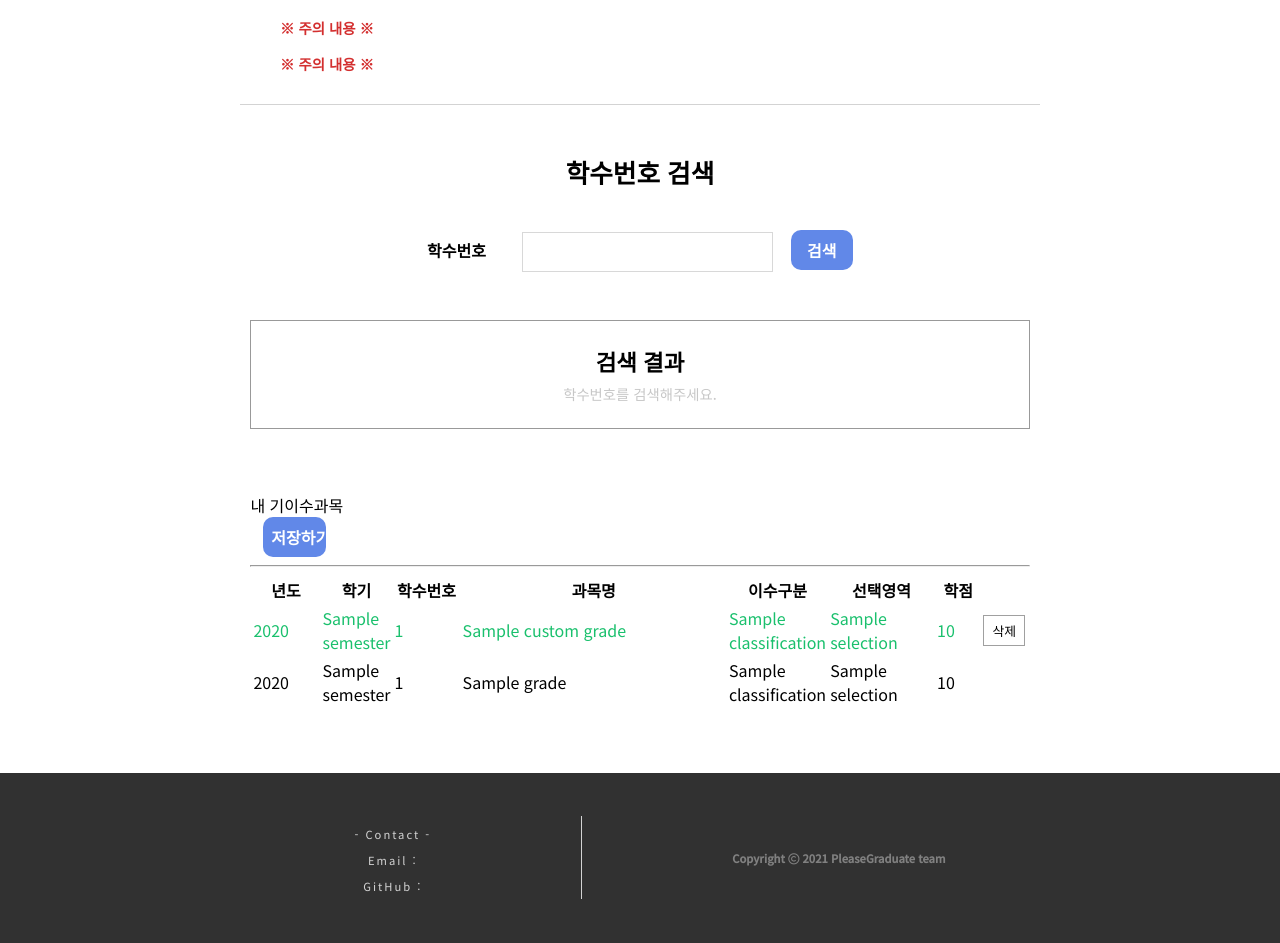
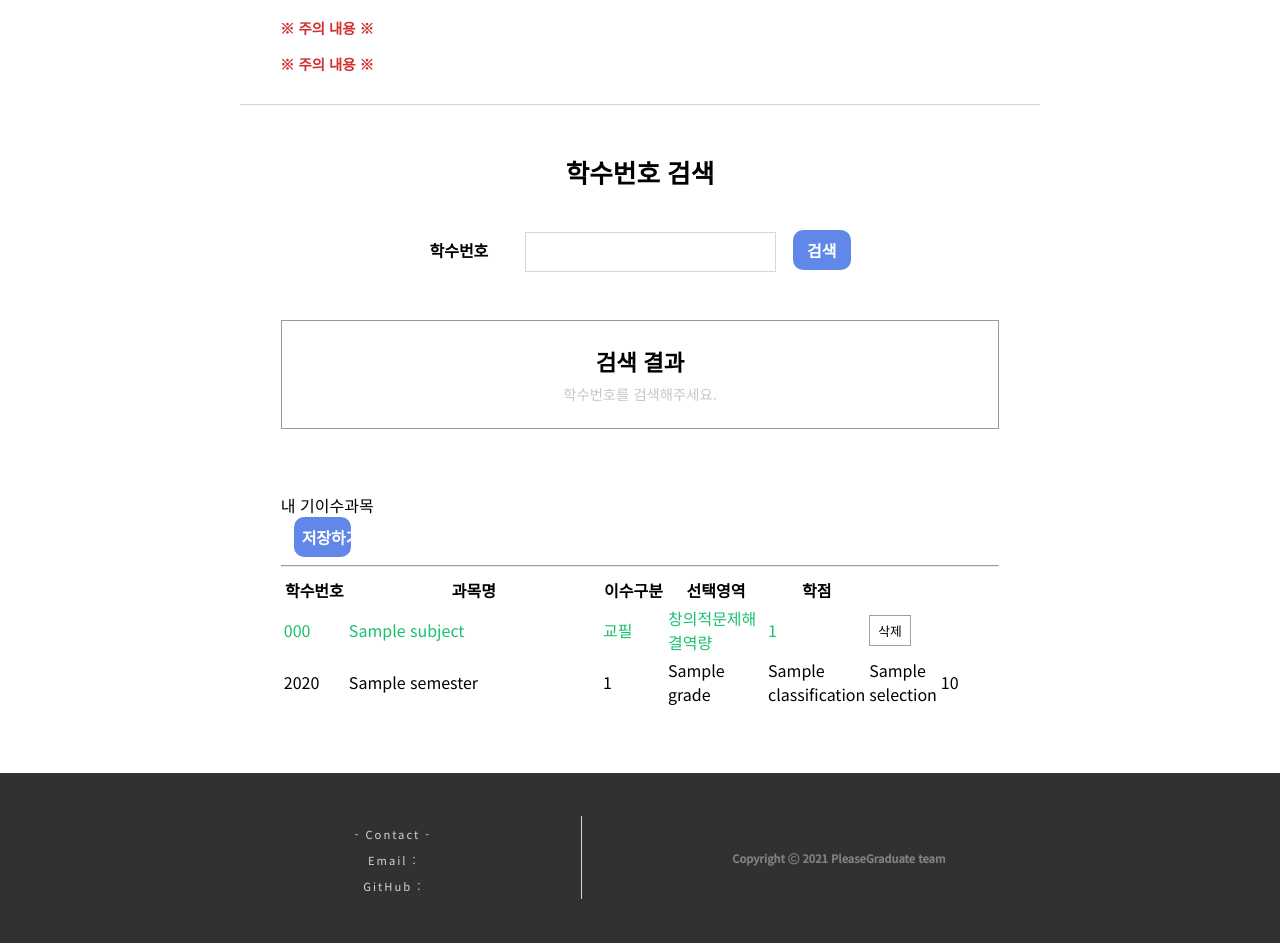
Before and after one commit to smu-nity/SMUNITY, a Django app: template templates/core/custom.html in a window 1280 px wide. Shown: the part 559-1502 px from the top of the page. Run offline with Django 4.2, Linux system fonts and the light colour scheme; tables that the repository leaves empty hold one stand-in row (values such as "Sample post"); the template is opened without the code that fills it: values that come from a table or form of the project are taken from there, most other values are stand-ins (such as "Sample title", 1, 10 or a date in 2020); some libraries are stand-ins or nearby versions.

Commit message:
feat: 기이수과목 커스텀

```diff
--- a/core/views.py
+++ b/core/views.py
@@ -1,5 +1,7 @@
 from django.contrib.auth.decorators import login_required
 from django.shortcuts import render
+
+from .models import Course
 
 def home(request):
     return render(request, 'core/head.html')
@@ -12,4 +14,6 @@
 
 @login_required
 def custom(request):
-    return render(request, 'core/custom.html')
+    courses = Course.objects.filter(user=request.user)
+    context = {'courses':courses}
+    return render(request, 'core/custom.html', context)
--- a/graduations/models.py
+++ b/graduations/models.py
@@ -15,9 +15,9 @@
 
 class Subject(models.Model):
     number = models.CharField(max_length=10)
-    ecampus = models.IntegerField
+    ecampus = models.IntegerField()
     name = models.CharField(max_length=30)
-    credit = models.IntegerField
+    credit = models.IntegerField()
     dept = models.CharField(max_length=30)
     type = models.ForeignKey(Type, on_delete=models.CASCADE)
 
--- a/templates/core/custom.html
+++ b/templates/core/custom.html
@@ -89,8 +89,6 @@
                                 <hr>
                                 <table id="mytable" class="grade_table" style='margin-bottom:3rem;'>
                                     <tr>
-                                        <th class="grade_table_th" style="width:9%">년도</th>
-                                        <th class="grade_table_th" style="width:9%">학기</th>
                                         <th class="grade_table_th" style="width:9%">학수번호</th>
                                         <th class="grade_table_th" style="width:36%">과목명</th>
                                         <th class="grade_table_th" style="width:9%">이수구분</th>
@@ -100,15 +98,17 @@
                                     </tr>
 
                                     <!-- 커스텀 과목 먼저 띄우기 -->
-                                    {% for cg in custom_grade %}
+                                    {% for course in courses %}
                                     <tr style='color : #1ac06d'>
-                                        <td class="grade_table_td">{{ cg.year }}</td>
-                                        <td class="grade_table_td">{{ cg.semester }}</td>
-                                        <td class="grade_table_td">{{ cg.subject_num }}</td>
-                                        <td class="grade_table_td">{{ cg.subject_name }}</td>
-                                        <td class="grade_table_td">{{ cg.classification }}</td>
-                                        <td class="grade_table_td">{{ cg.selection }}</td>
-                                        <td class="grade_table_td">{{ cg.grade | floatformat }}</td>
+                                        <td class="grade_table_td">{{ course.subject.number }}</td>
+                                        <td class="grade_table_td">{{ course.subject.name }}</td>
+                                        <td class="grade_table_td">{{ course.subject.type.name }}</td>
+                                        <td class="grade_table_td">
+                                            {% if course.subject.type.subtype %}
+                                                {{ course.subject.type.subtype }}
+                                            {% endif %}
+                                        </td>
+                                        <td class="grade_table_td">{{ course.subject.credit }}</td>
                                         <td class="grade_table_td" style="border-right :0px">
                                             <button class='del_btn' onclick='del_row_old(this)'>삭제</button>
                                         </td>
```
